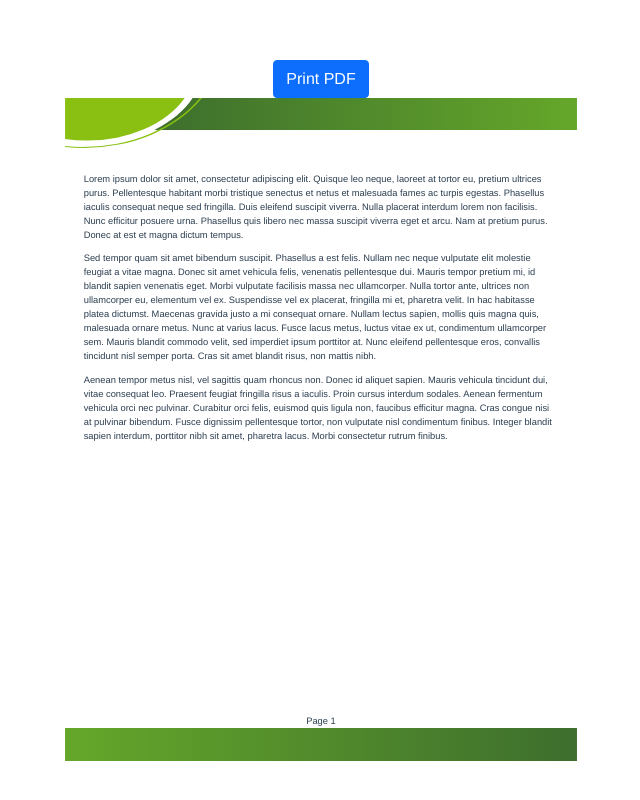
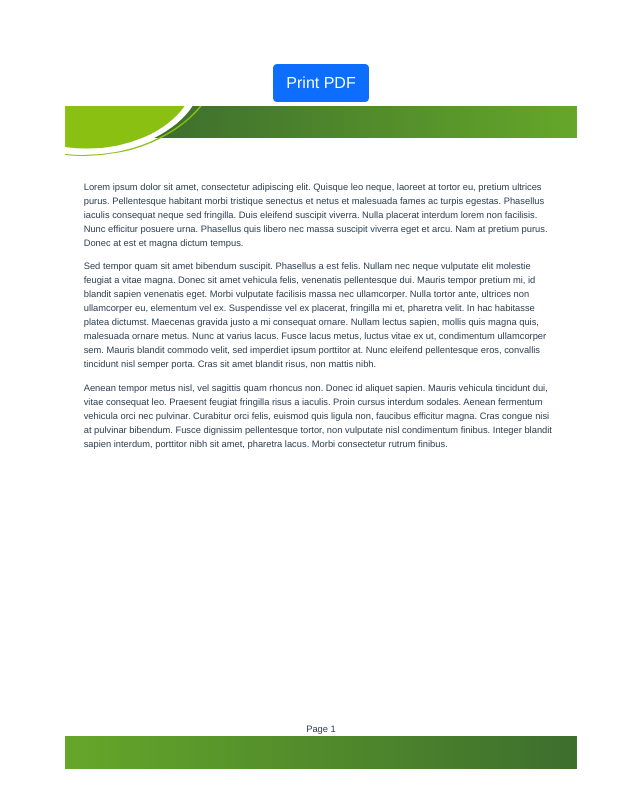
Before and after one commit to bit-wrangler/vuejs-pdf-preview-demo, a Vue app: page / in a window 1280 px wide. Shown: the whole page, without its empty margins (319-959 px from the left). Built offline with nearby package versions, Linux system fonts and the light colour scheme.

Commit message:
added margin to print button

```diff
--- a/src/App.vue
+++ b/src/App.vue
@@ -1,6 +1,6 @@
 <template>
   <div>
-    <div class="btn btn-primary" id="download-pdf-button" @click="downloadPdf()">Print PDF</div>
+    <div class="btn btn-primary m-1" id="download-pdf-button" @click="downloadPdf()">Print PDF</div>
     <div>
       <DocumentViewer :data="doc"/>
     </div>
```
Also changed, not shown: 6 other files (tests, documents, lock files or other folders).
